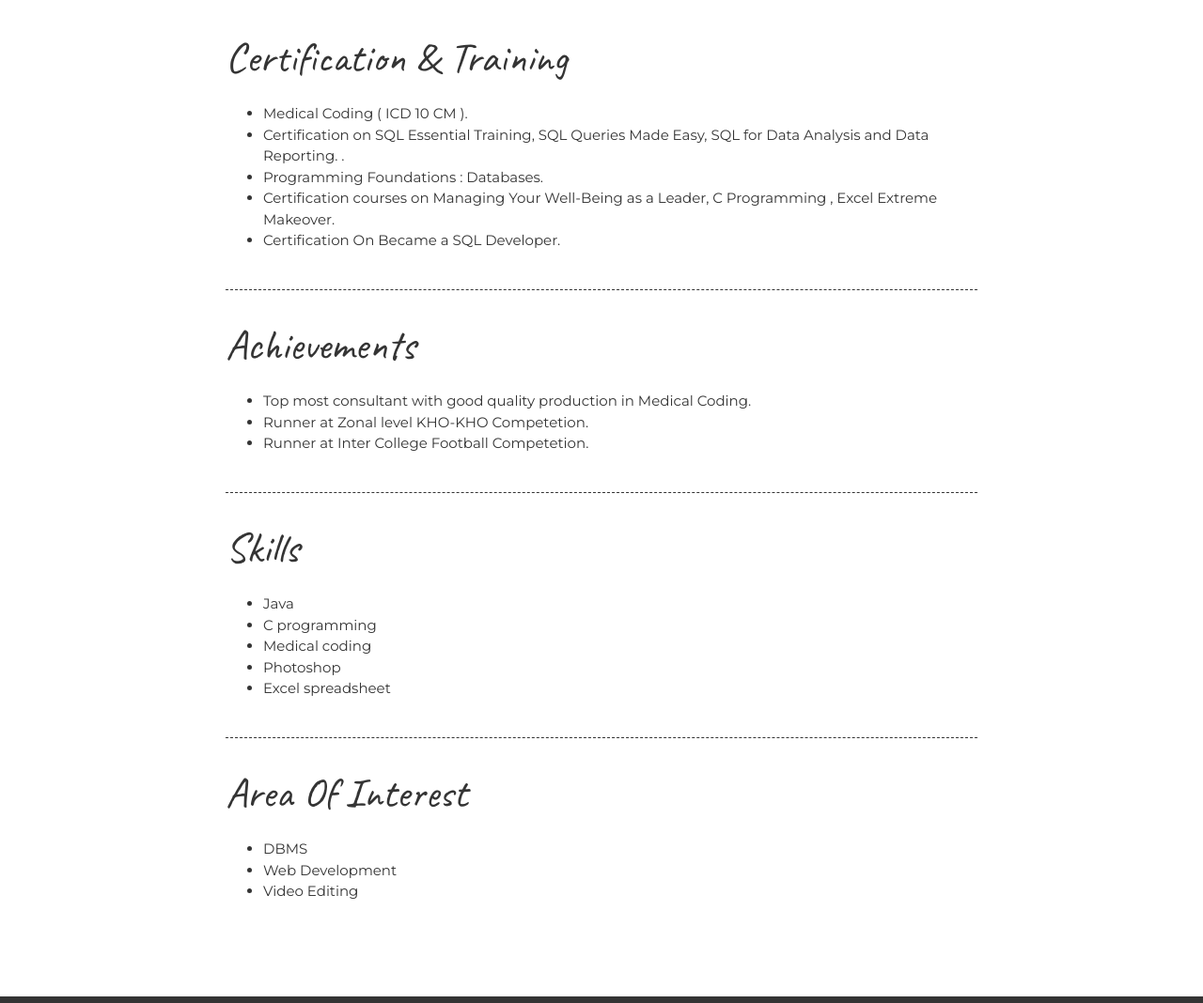
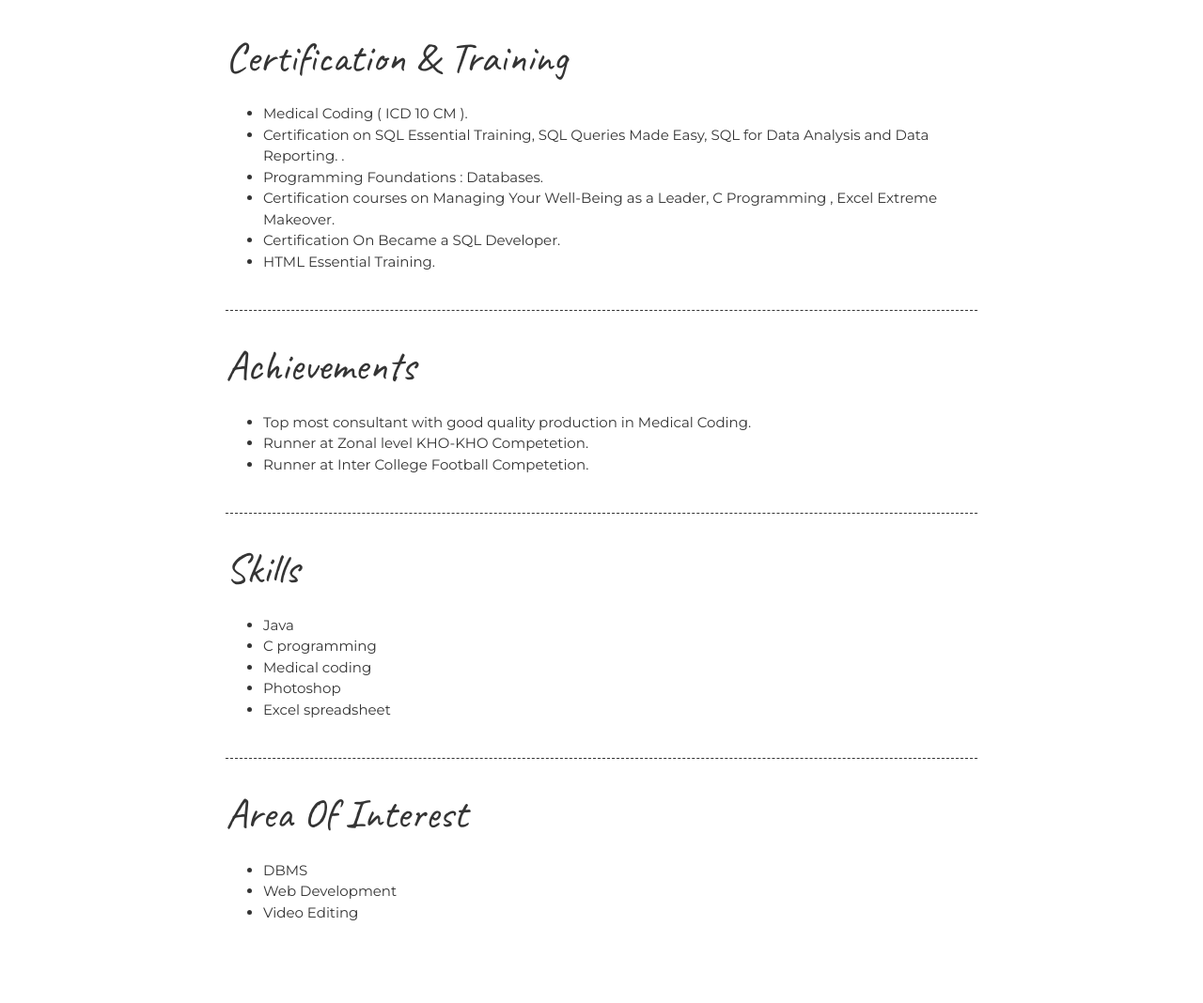
Before and after one commit to MohamedParwaz/Parwaz_portfolio, a plain HTML site: page index.html in a window 1280 px wide. Shown: the part 1115-2183 px from the top of the page at 94% size. Drawn offline with Linux system fonts and the light colour scheme.

Commit message:
Update index.html

```diff
--- a/index.html
+++ b/index.html
@@ -78,6 +78,7 @@ Data Reporting.
           <li>Certification courses on Managing Your Well-Being as a Leader, C Programming , Excel
 Extreme Makeover.</li>
         <li>Certification On Became a SQL Developer.</li>
+        <li>HTML Essential Training.</li>
         </ul></p>
       </section>
 
```
